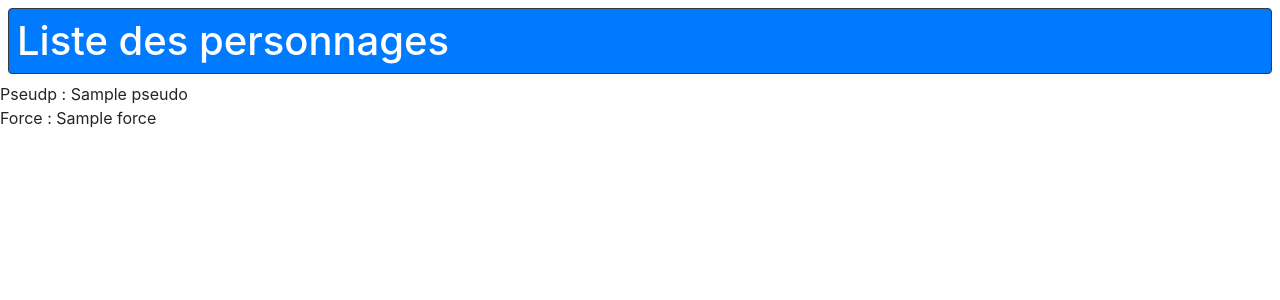
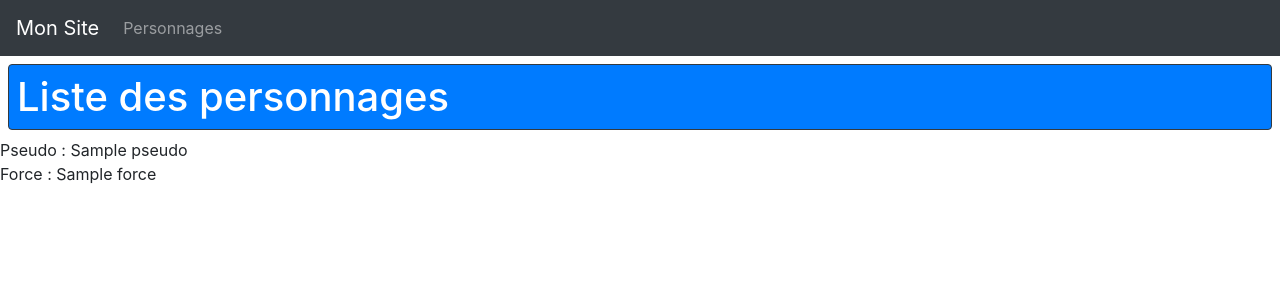
Before and after one commit to HosanaAbollo/symfony_fundamentals, a Symfony app: template templates/personnage/persos.html.twig in a window 1280 px wide. Shown: the top 300 px of the page. Run offline with Twig, Linux system fonts and the light colour scheme; the template is opened without the code that fills it: most values are stand-ins (such as "Sample title", 1, 10 or a date in 2020); some libraries are stand-ins or nearby versions.

Commit message:
lien entre route et URL spé

```diff
--- a/src/Controller/PersonnageController.php
+++ b/src/Controller/PersonnageController.php
@@ -12,7 +12,7 @@ use Symfony\Component\Routing\Annotation\Route;
 class PersonnageController extends AbstractController
 {
     /**
-     * @Route("/personnage", name="personnage")
+     * @Route("/", name="accueil")
      */
     public function index()
     {
@@ -22,7 +22,7 @@ class PersonnageController extends AbstractController
     }
 
     /**
-     * @Route("/persos", name="persos")
+     * @Route("/persos", name="personnages")
      */
     public function persos()
     {
@@ -32,7 +32,7 @@ class PersonnageController extends AbstractController
             "carac" => [
                 "force" => 5,
                 "agi" => 5,
-                "intel" =>
+                "intel" =>10
             ]
         ]);
     }
--- a/templates/base.html.twig
+++ b/templates/base.html.twig
@@ -6,12 +6,15 @@
 
         <!-- Inclusion CSS BOOTSTRAP -->
         <link rel="stylesheet" href="https://stackpath.bootstrapcdn.com/bootstrap/4.5.0/css/bootstrap.min.css" integrity="sha384-9aIt2nRpC12Uk9gS9baDl411NQApFmC26EwAOH8WgZl5MYYxFfc+NcPb1dKGj7Sk" crossorigin="anonymous">
-
         {% block stylesheets %}{% endblock %}
     </head>
     <body>
+        <!-- Inclusion du menu -->
+        {% include "menu.html.twig" %}
 
+        <!-- Titre de la page -->
         <h1 class=" rounded border border-dark bg-primary p-2 m-2 text-white">{%block monTitre %} {% endblock %}</h1>
+
         {% block body %}{% endblock %}
         {% block javascripts %}{% endblock %}
 
--- /dev/null
+++ b/templates/menu.html.twig
@@ -0,0 +1,13 @@
+<nav class="navbar navbar-expand-lg navbar-dark bg-dark">
+    <a class="navbar-brand" href="{{ path("accueil") }}">Mon Site</a>
+    <button class="navbar-toggler" type="button" data-toggle="collapse" data-target="#navbarNav" aria-controls="navbarNav" aria-expanded="false" aria-label="Toggle navigation">
+      <span class="navbar-toggler-icon"></span>
+    </button>
+    <div class="collapse navbar-collapse" id="navbarNav">
+      <ul class="navbar-nav">
+        <li class="nav-item">
+          <a class="nav-link" href="{{ path("personnages") }}">Personnages</a>
+        </li>
+      </ul>
+    </div>
+  </nav>
--- a/templates/personnage/persos.html.twig
+++ b/templates/personnage/persos.html.twig
@@ -5,6 +5,6 @@
 {% block monTitre %}Liste des personnages{% endblock %}
 
 {% block body %}
-    <div>Pseudp : {{ pseudo }} </div>
+    <div>Pseudo : {{ pseudo }} </div>
     <div> Force : {{ carac.force }}</div>
 {% endblock %}
```
